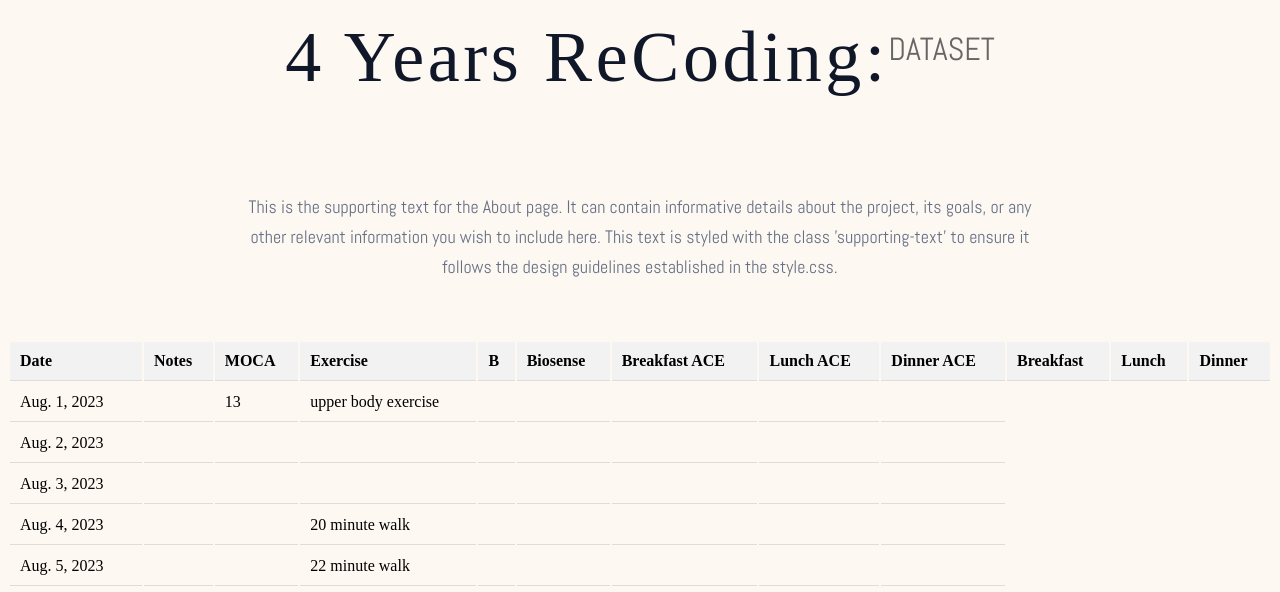
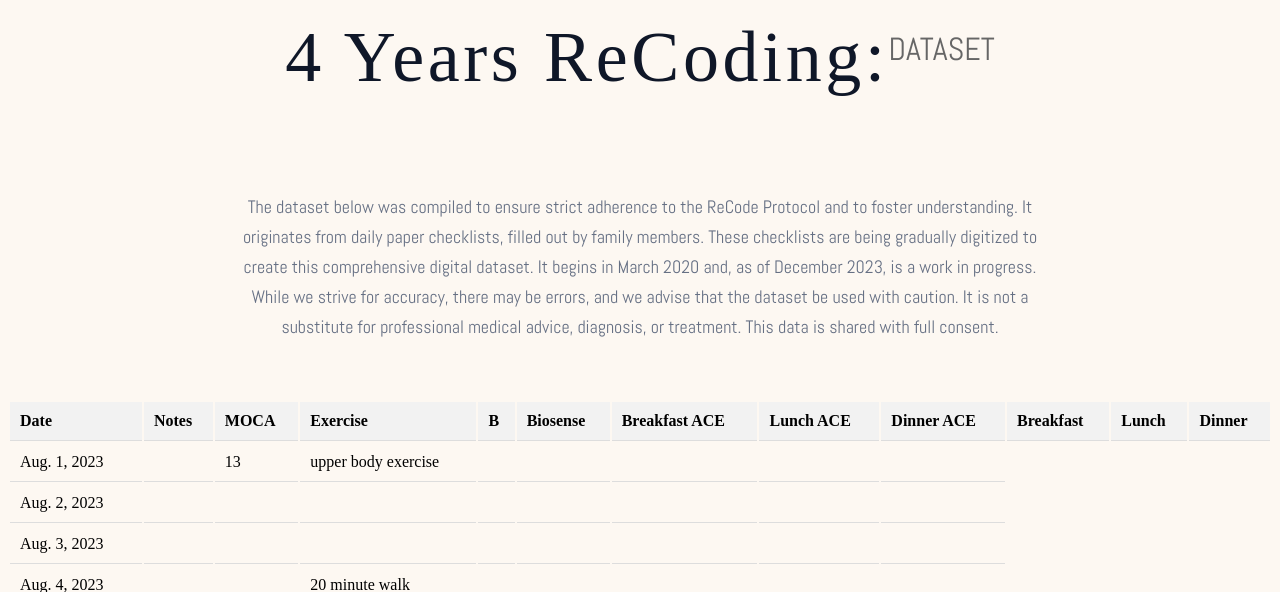
Before and after one commit to afw13/4yearsrecoding, a Django app: page /dataset/ in a window 1280 px wide. Shown: the part 180-772 px from the top of the page. Run offline with Django 5.2, Linux system fonts and the light colour scheme; data comes from the database, SQL or seed files in the repository; some libraries are stand-ins or nearby versions; some web fonts are replaced.

Commit message:
text updates

```diff
--- a/website/pages/templates/about.html
+++ b/website/pages/templates/about.html
@@ -19,7 +19,9 @@
 
 <!-- Supporting text section -->
 <div class="supporting-text">
-    <p>This is the supporting text for the About page. It can contain informative details about the project, its goals, or any other relevant information you wish to include here. This text is styled with the class 'supporting-text' to ensure it follows the design guidelines established in the style.css.</p>
+    <p>In 2020, our mom was enrolled in the ReCODE Protocol™, a program targeting cognitive decline reversal. Despite
+        its ineffectiveness for her, we hope our comprehensive daily dataset of supplements, meals, medications, and
+        biomarkers will benefit others.</p>
 </div>
 
 <!-- Image section -->
--- a/website/pages/templates/dataset.html
+++ b/website/pages/templates/dataset.html
@@ -19,7 +19,13 @@
 
 <!-- Supporting text section -->
 <div class="supporting-text">
-    <p>This is the supporting text for the About page. It can contain informative details about the project, its goals, or any other relevant information you wish to include here. This text is styled with the class 'supporting-text' to ensure it follows the design guidelines established in the style.css.</p>
+    <p>The dataset below was compiled to ensure strict adherence to the ReCode Protocol and to foster understanding. It originates from daily paper checklists, filled out by family members.
+
+        These checklists are being gradually digitized to create this comprehensive digital dataset. It begins in March 2020 and, as of December 2023, is a work in progress.
+
+        While we strive for accuracy, there may be errors, and we advise that the dataset be used with caution. It is not a substitute for professional medical advice, diagnosis, or treatment.
+
+        This data is shared with full consent.</p>
 </div>
 
 <div class="table-container"></div>
```
Also changed, not shown: website/pages/templates/resources.html (+5 -1 lines), README.md.
